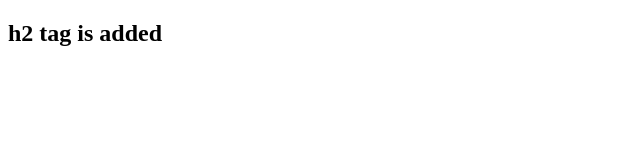
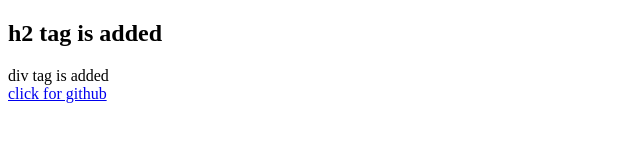
Before and after one commit to cooliitk/js-practice, a plain HTML site: page home.html in a window 1280 px wide. Shown: the whole page, without its empty margins (0-640 px from the left). Drawn offline with Linux system fonts and the light colour scheme.

Commit message:
added anchor tag

```diff
--- a/home.html
+++ b/home.html
@@ -8,5 +8,8 @@
 </head>
 <body>
     <h2>h2 tag is added</h2>
+    <div id="new"> div tag is added</div>
+
+    <a href="github.com">click for github</a>
 </body>
 </html>
```
